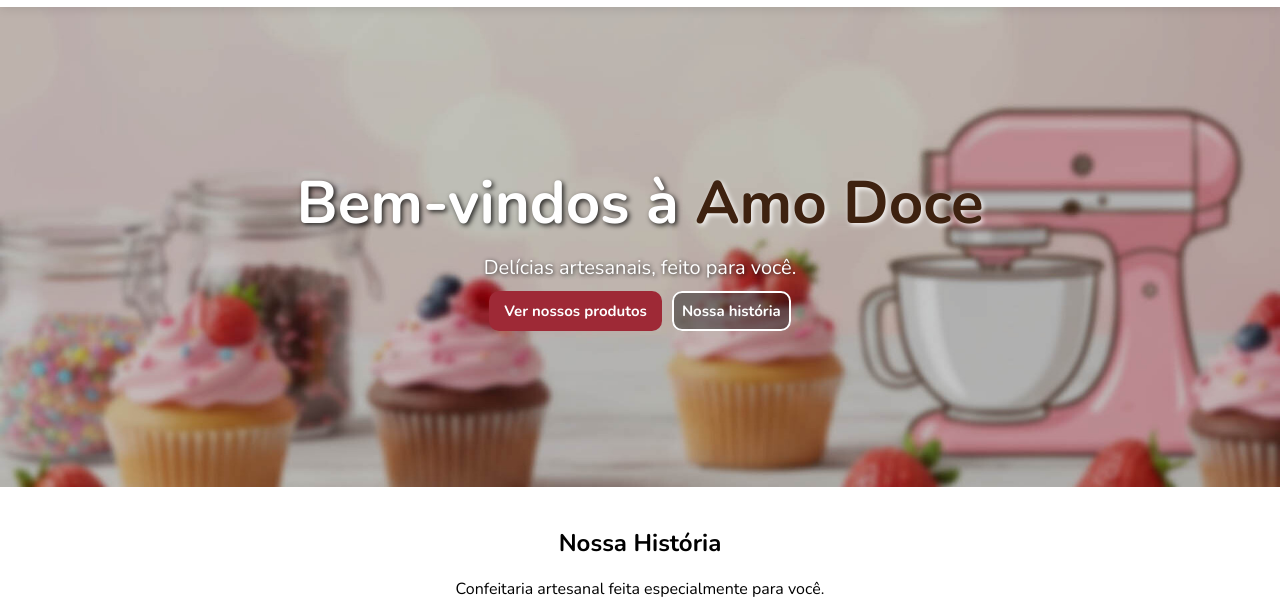
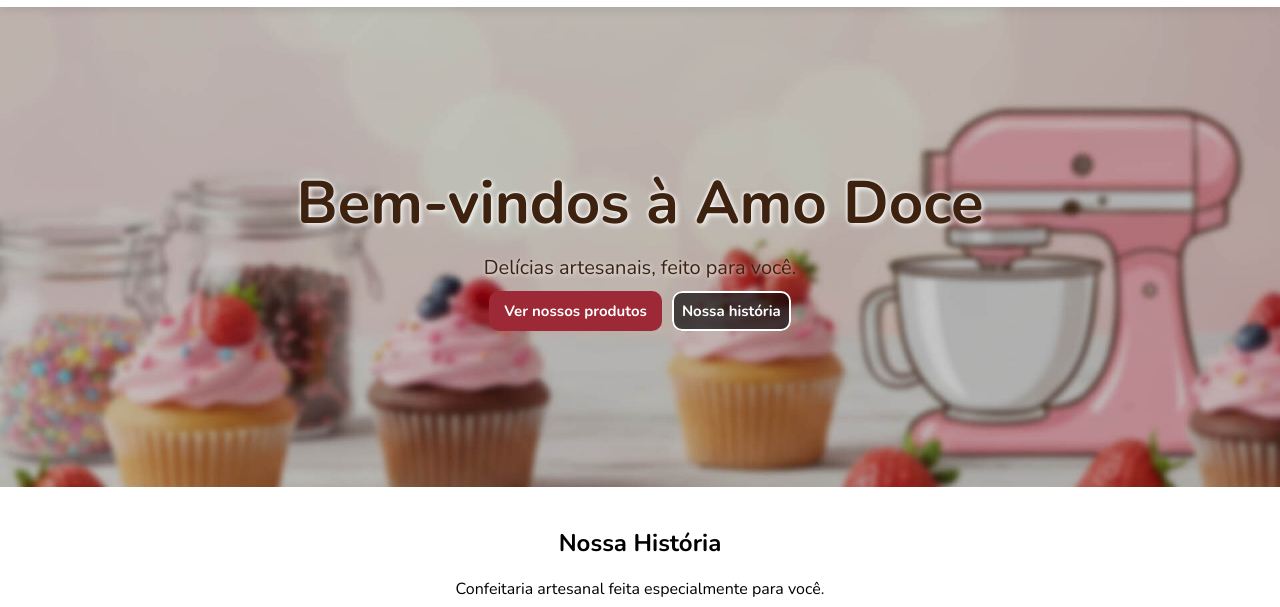
Before and after one commit to ThiagoMilitao/AmoDoce, a plain HTML site: page site/index.html in a window 1280 px wide. Shown: the part 70-677 px from the top of the page. Drawn offline with nearby package versions, Linux system fonts and the light colour scheme.

Commit message:
fix: contraste no banner

```diff
--- a/site/style.css
+++ b/site/style.css
@@ -67,7 +67,7 @@ nav ul li {
 
 
 .button_outline {
-    background-color: rgba(0, 0, 0, 0.4);
+    background-color: rgba(0, 0, 0, 0.65);
     outline: solid 2px #fff;
     outline-offset: -2.5px;
     padding: 10px 10px;
@@ -108,7 +108,7 @@ section.banner {
     align-items: center;
 
     gap: 10px;
-    color: white;
+    color: #3E2210;
     padding: 20px;
     box-sizing: border-box;
     text-align: center;
@@ -129,19 +129,18 @@ section.banner div {
 section.banner h2 {
     font-size: clamp(2rem, 5vw + 1rem, 3.75rem);
     margin: 0;
-    text-shadow: 2px 2px 5px rgba(0, 0, 0, 0.8);
+    text-shadow: 2px 2px 5px rgba(255, 255, 255, 0.9), -1px -1px 3px rgba(255, 255, 255, 0.9);
 }
 
 section.banner span {
     color: #3E2210;
-    text-shadow: 2px 2px 5px rgba(255, 255, 255, 0.9);
 }
 
 section.banner p {
     font-size: clamp(1rem, 1vw + 0.5rem, 1.25rem);
     /* Fonte fluida */
     margin: 0;
-    text-shadow: 1px 1px 4px rgba(0, 0, 0, 0.8);
+    text-shadow: 1px 1px 4px rgba(255, 255, 255, 0.9);
 }
 
 main {
```
